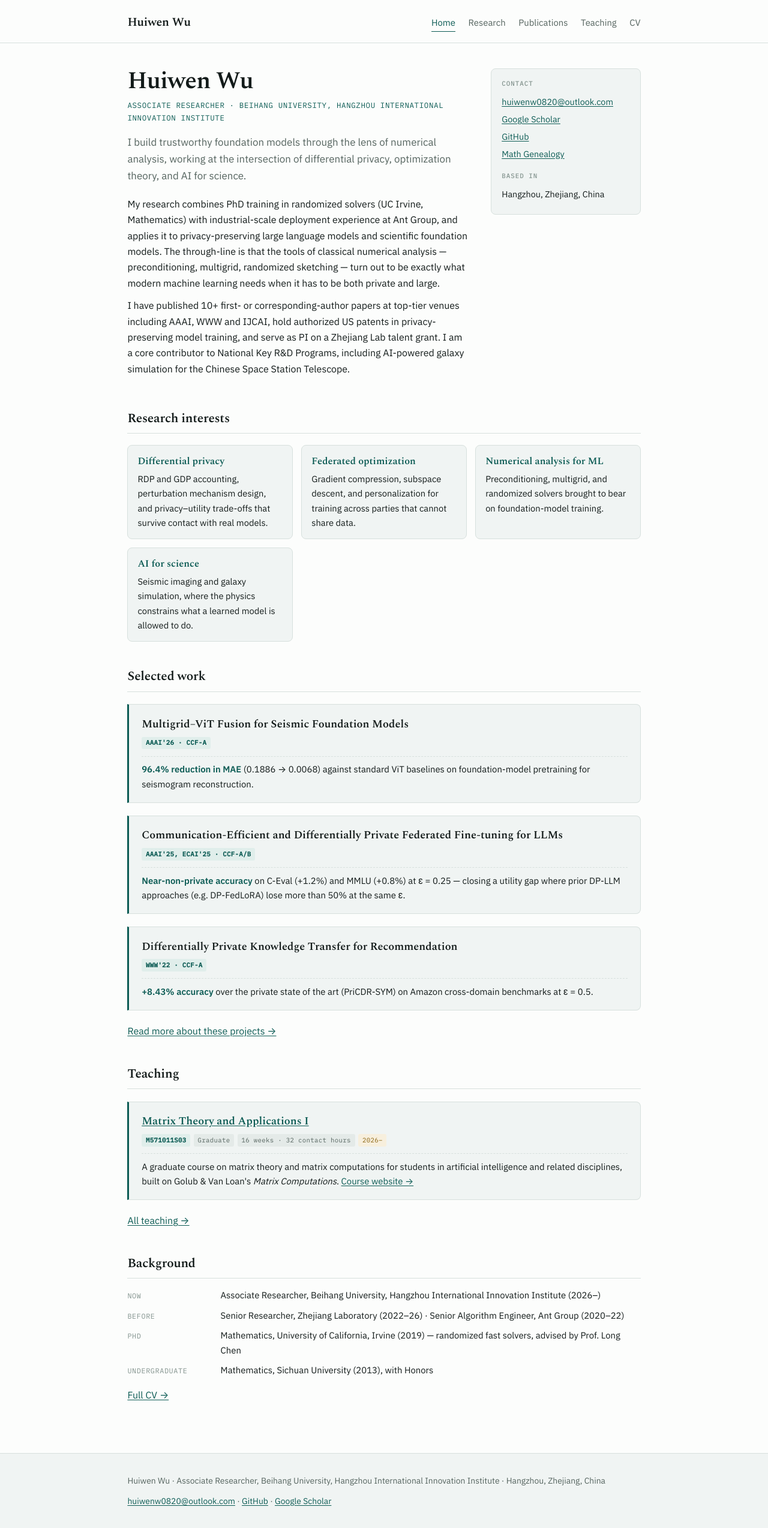
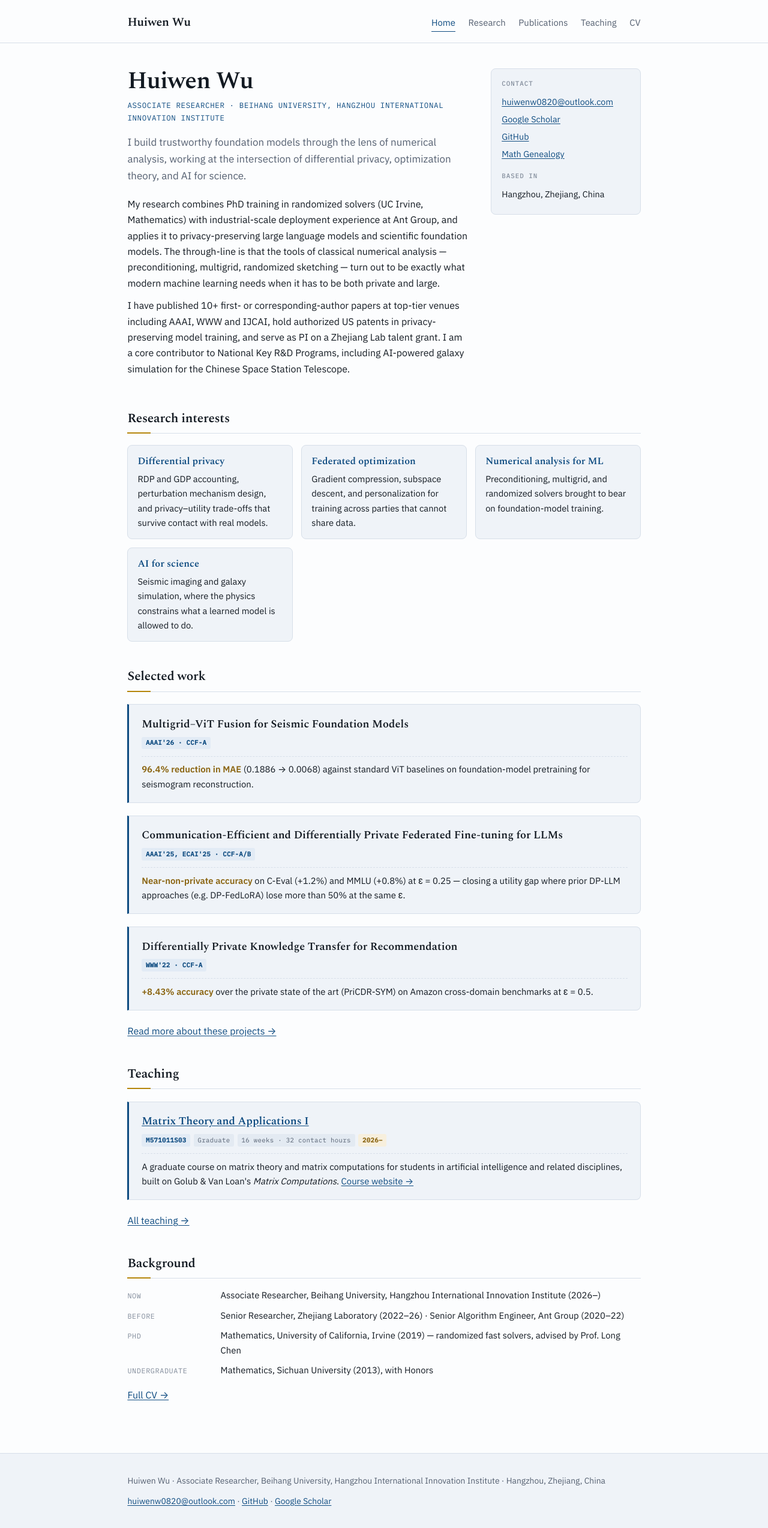
Before and after one commit to fairycloudsi/fairycloudsi.github.io, a Jekyll site: the page built from index.md, in a window 1280 px wide. Shown: the whole page at 60% size. Built offline with Jekyll 4.4.1, drawn with Linux system fonts in a browser that asks for light colours.

Commit message:
Blue and gold palette

```diff
--- a/assets/css/style.css
+++ b/assets/css/style.css
@@ -4,17 +4,24 @@
    --------------------------------------------------------------------------- */
 
 :root {
-  --ground:   #fcfdfc;
-  --surface:  #f0f4f3;
-  --sunken:   #e4eae8;
-  --ink:      #131b1a;
-  --muted:    #55645f;
-  --faint:    #84948f;
-  --rule:     #d7e0dd;
-  --accent:   #0d5c55;
-  --accent-soft: #e0eeeb;
-  --mark:     #8a6410;
-  --mark-soft:#f7efdd;
+  /* Neutrals carry a slight blue bias so they read as chosen rather than
+     inherited, and sit correctly against the accent. */
+  --ground:   #fcfdfe;
+  --surface:  #eff3f8;
+  --sunken:   #e3eaf2;
+  --ink:      #131a22;
+  --muted:    #556071;
+  --faint:    #838d9c;
+  --rule:     #d7dfe9;
+  /* Two colours with two jobs:
+     BLUE  -- structure: navigation, links, headings, venue chips, card rules.
+     GOLD  -- emphasis: authorship roles, result figures, section markers.
+     Keeping the division strict is what stops the pair looking decorative. */
+  --accent:   #0f4c81;
+  --accent-soft: #e2ebf5;
+  --gold:     #8a6410;   /* text-safe: 5.3:1 on the ground */
+  --gold-soft:#f7efdd;
+  --gold-line:#b5860b;   /* decorative only -- rules and markers, never text */
 
   --display: "Spectral", Georgia, "Times New Roman", serif;
   --body: "IBM Plex Sans", -apple-system, BlinkMacSystemFont, "Segoe UI", Roboto, sans-serif;
@@ -23,17 +30,18 @@
 
 @media (prefers-color-scheme: dark) {
   :root {
-    --ground:   #0f1413;
-    --surface:  #171e1d;
-    --sunken:   #1f2827;
-    --ink:      #e4eae8;
-    --muted:    #9fb0ab;
-    --faint:    #778883;
-    --rule:     #2a3634;
-    --accent:   #5fbdb0;
-    --accent-soft: #142b28;
-    --mark:     #d3a45c;
-    --mark-soft:#2a2214;
+    --ground:   #0f1319;
+    --surface:  #171d25;
+    --sunken:   #1f2732;
+    --ink:      #e4e9f0;
+    --muted:    #9fabbc;
+    --faint:    #7a8698;
+    --rule:     #2a323e;
+    --accent:   #78ade0;
+    --accent-soft: #14243a;
+    --gold:     #d9ac66;
+    --gold-soft:#2c2416;
+    --gold-line:#c79a4d;
   }
 }
 
@@ -99,6 +107,7 @@ h1 {
   text-wrap: balance;
 }
 h2 {
+  position: relative;
   font-family: var(--display);
   font-size: 1.32rem;
   font-weight: 600;
@@ -106,6 +115,16 @@ h2 {
   margin: 2.6rem 0 0.9rem;
   padding-bottom: 0.4rem;
   border-bottom: 1px solid var(--rule);
+}
+/* Gold tick on every section rule -- the second colour doing structural work. */
+h2::after {
+  content: "";
+  position: absolute;
+  left: 0;
+  bottom: -1px;
+  width: 2.4rem;
+  height: 2px;
+  background: var(--gold-line);
 }
 h3 {
   font-size: 1.02rem;
@@ -209,7 +228,7 @@ a:focus-visible, button:focus-visible { outline: 2px solid var(--accent); outlin
   white-space: nowrap;
 }
 .chip--venue { background: var(--accent-soft); color: var(--accent); font-weight: 600; }
-.chip--role  { background: var(--mark-soft); color: var(--mark); }
+.chip--role  { background: var(--gold-soft); color: var(--gold); font-weight: 600; }
 
 /* --- Project cards -------------------------------------------------------- */
 
@@ -228,7 +247,8 @@ a:focus-visible, button:focus-visible { outline: 2px solid var(--accent); outlin
   border-top: 1px dashed var(--rule);
   font-size: 0.93rem;
 }
-.project .result strong { color: var(--accent); }
+/* The headline figure is the achievement -- gold, not blue. */
+.project .result strong { color: var(--gold); }
 
 /* --- Definition rows (expertise, services) -------------------------------- */
 
```
